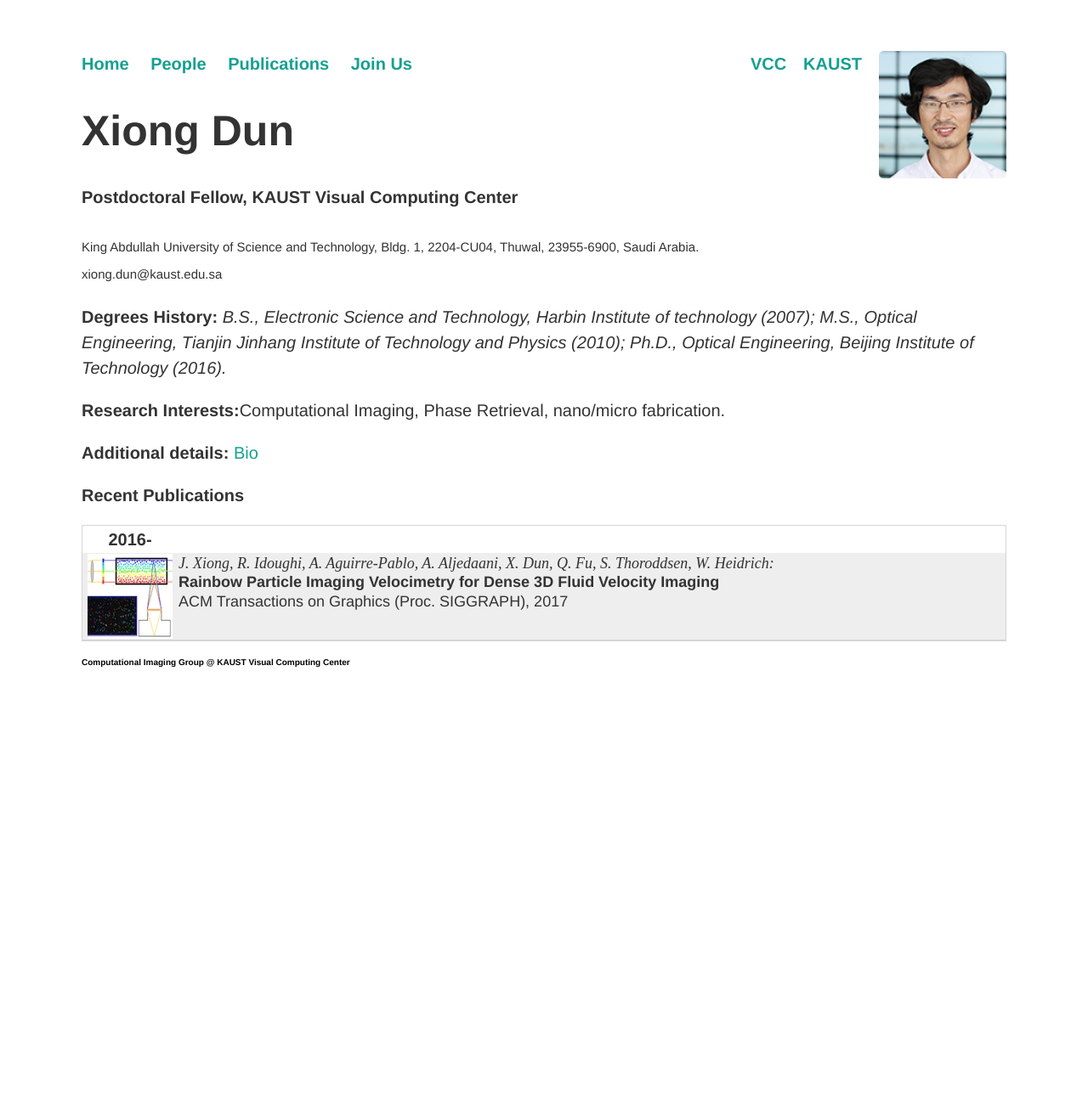
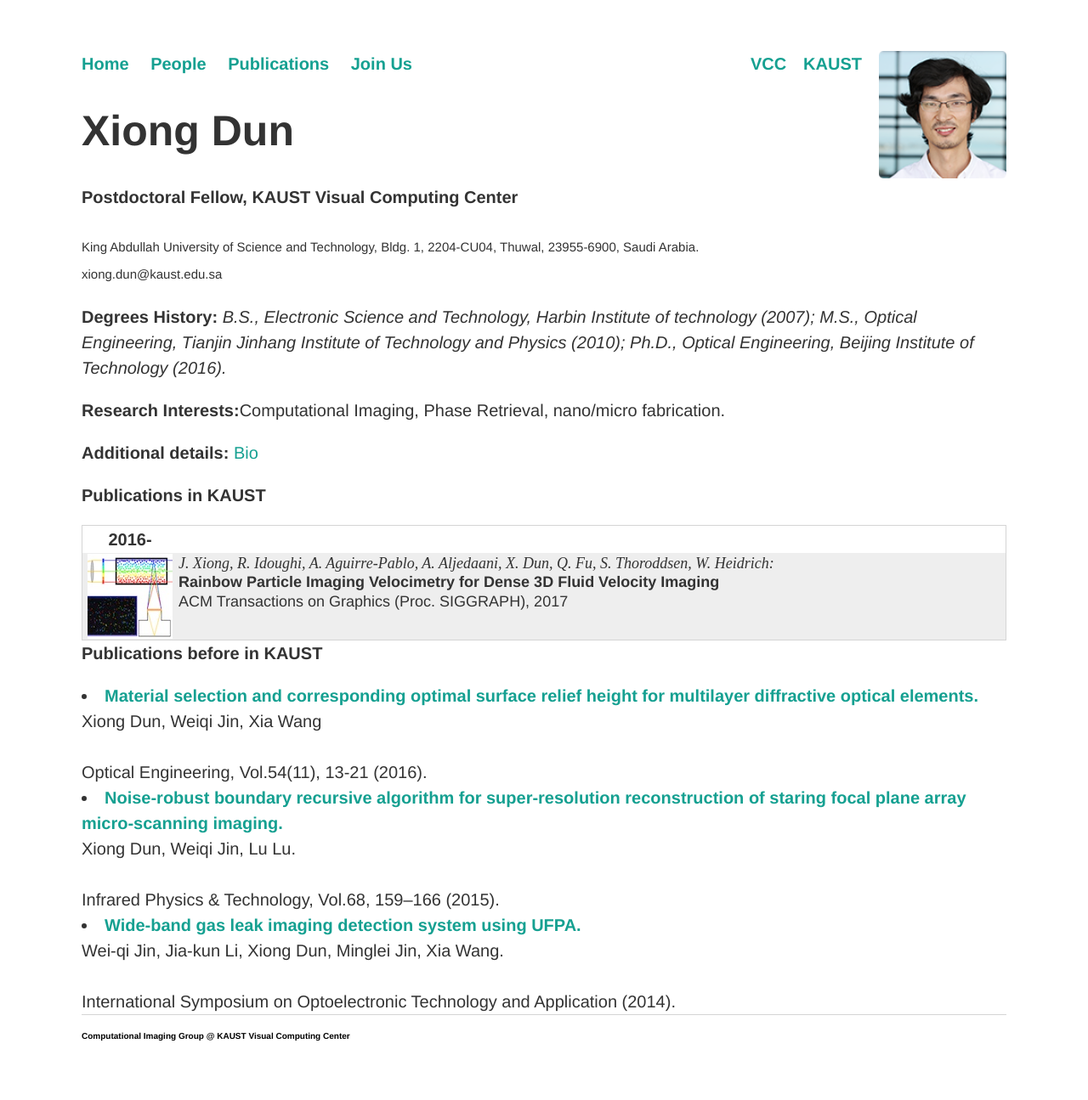
Before and after one commit to vccimaging/vccimaging.github.io, a Jekyll site: the page built from People/dunx/index.html, in a window 1280 px wide. Shown: the whole page at 85% size. Built offline with Jekyll 4.4.1, drawn with Linux system fonts in a browser that asks for light colours; before the commit the page ends 900 px from its top, so only the background shows below that.

Commit message:
Update index.html

```diff
--- a/People/dunx/index.html
+++ b/People/dunx/index.html
@@ -17,5 +17,19 @@ height: 150
 
 <b>Additional details:</b> <a href=bio>Bio</a> <p>
 
-<b>Recent Publications</b> <p>
+<b>Publications in KAUST</b> <p>
 {% include publicationlist.html name="X. Dun" minYear=2016 %}
+
+<b>Publications before in KAUST</b> <p>
+
+<li><a href="http://opticalengineering.spiedigitallibrary.org/article.aspx?articleid=2470524"><b>Material selection and corresponding optimal surface relief height for multilayer diffractive optical elements.</b></a>
+<br>Xiong Dun, Weiqi Jin, Xia Wang<br>
+<br>Optical Engineering, Vol.54(11), 13-21 (2016).<br></li>
+
+<li><a href="http://www.sciencedirect.com/science/article/pii/S1350449514002722"><b>Noise-robust boundary recursive algorithm for super-resolution reconstruction of staring focal plane array micro-scanning imaging.</b></a>
+<br>Xiong Dun, Weiqi Jin, Lu Lu.<br>
+<br>Infrared Physics & Technology, Vol.68, 159–166 (2015).<br></li>
+
+<li><a href="http://www.sciencedirect.com/science/article/pii/S1350449514002722"><b>Wide-band gas leak imaging detection system using UFPA.</b></a>
+<br>Wei-qi Jin, Jia-kun Li, Xiong Dun, Minglei Jin, Xia Wang.<br>
+<br>International Symposium on Optoelectronic Technology and Application (2014).<br></li>
```
